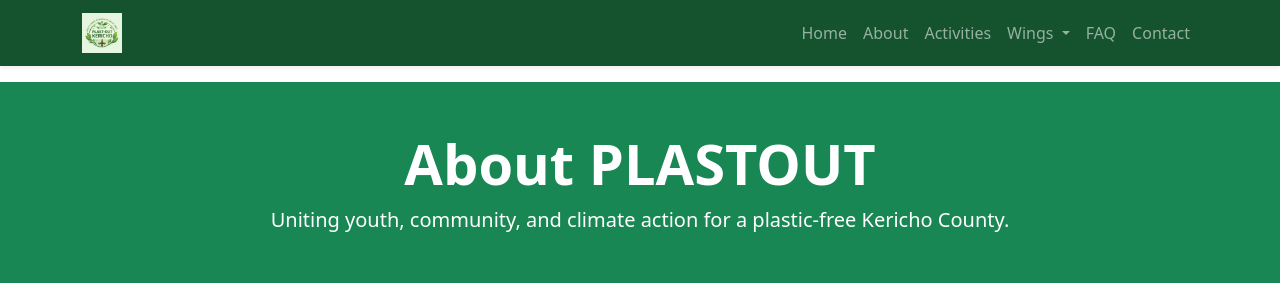
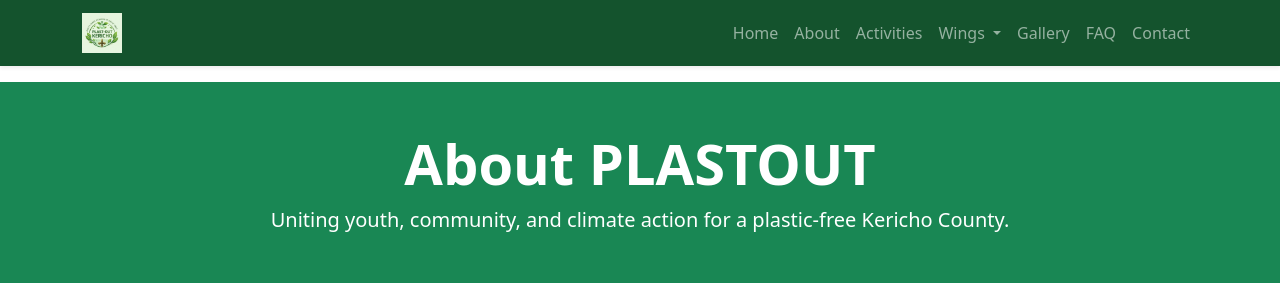
Before and after one commit to Edujoew/green_eagles, a Django app: page /about/ in a window 1280 px wide. Shown: the top 300 px of the page. Run offline with Django 5.2, Linux system fonts and the light colour scheme.

Commit message:
gallery update

```diff
--- a/green_eagles/templates/green_eagles/base.html
+++ b/green_eagles/templates/green_eagles/base.html
@@ -94,6 +94,12 @@
         </li>
     </ul>
 </li>
+<li class="nav-item">
+    <a class="nav-link {% if request.resolver_match.url_name == 'gallery' %}active{% endif %}"
+       href="{% url 'green_eagles:gallery' %}">
+        Gallery
+    </a>
+</li>
 
                     <li class="nav-item">
                         <a class="nav-link" href="{% url 'green_eagles:faq' %}">FAQ</a>
```
